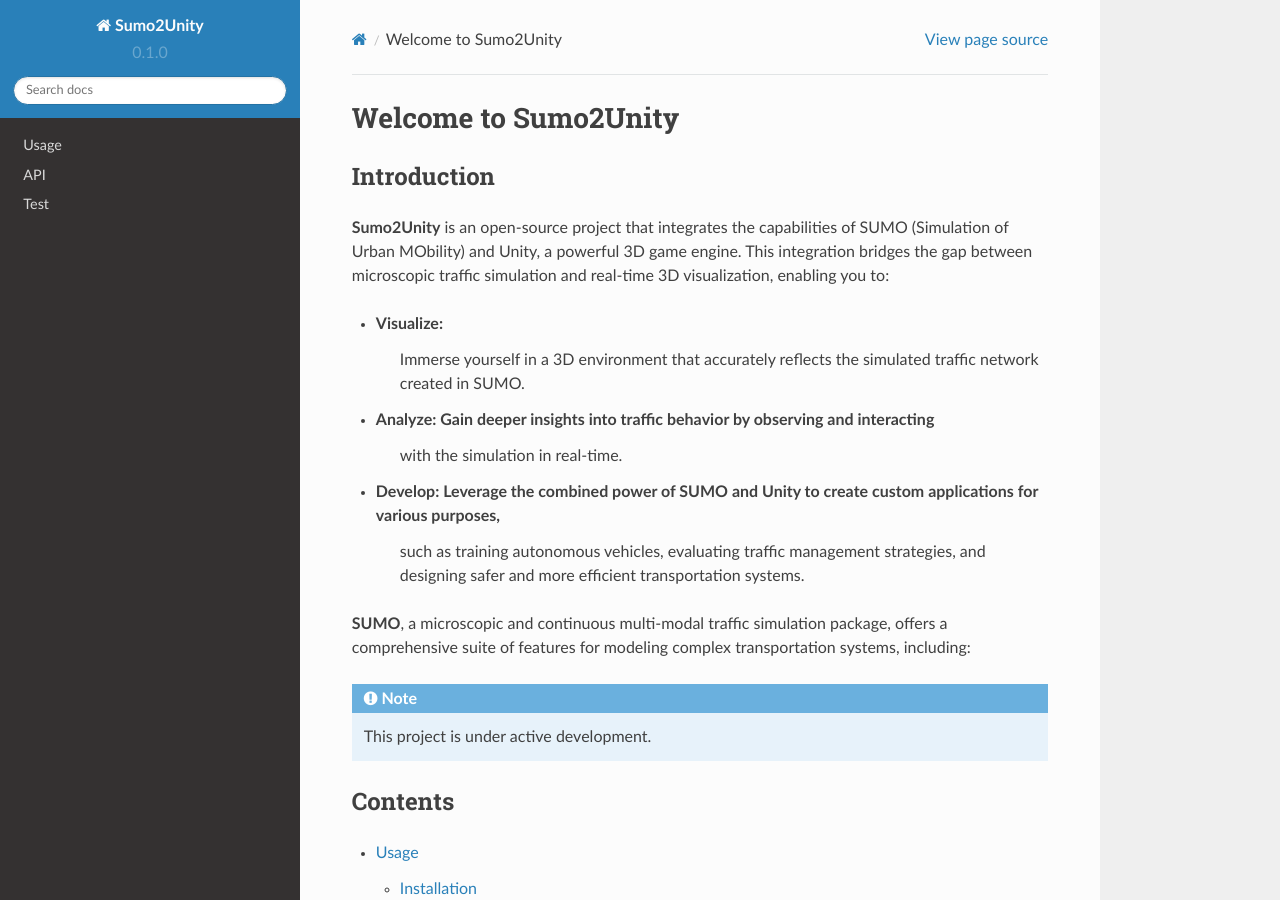
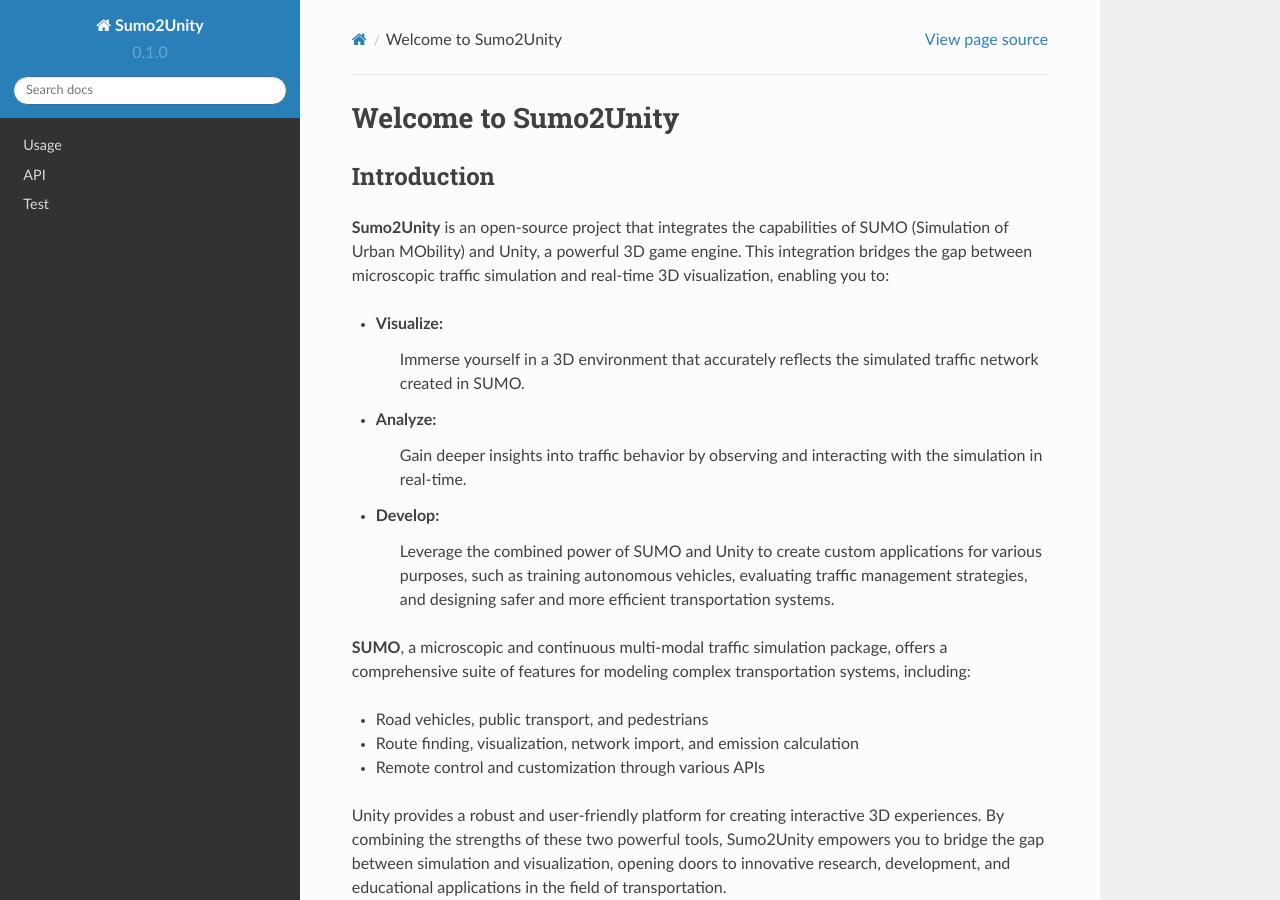
Before and after one commit to SimuTraffX-Lab/sumo2UnityDocumentation, a Sphinx documentation site: the page built from docs/source/index.rst, in a window 1280 px wide and 900 px high. Built offline with Sphinx 7.4.7 and the Read the Docs theme 2.0.0, drawn with Linux system fonts in a browser that asks for light colours.

Commit message:
Introduction update

```diff
--- a/docs/source/index.rst
+++ b/docs/source/index.rst
@@ -9,16 +9,27 @@
 enabling you to:
 
 * **Visualize**:
-    Immerse yourself in a 3D environment that accurately reflects the
-    simulated traffic network created in SUMO.
-* **Analyze**: Gain deeper insights into traffic behavior by observing and interacting
-    with the simulation in real-time.
-* **Develop**: Leverage the combined power of SUMO and Unity to create custom applications for various purposes,
-    such as training autonomous vehicles, evaluating traffic management strategies, and designing
-    safer and more efficient transportation systems.
+   Immerse yourself in a 3D environment that accurately reflects the
+   simulated traffic network created in SUMO.
+* **Analyze**:
+   Gain deeper insights into traffic behavior by observing and interacting
+   with the simulation in real-time.
+* **Develop**:
+   Leverage the combined power of SUMO and Unity to create custom applications for various purposes,
+   such as training autonomous vehicles, evaluating traffic management strategies, and designing
+   safer and more efficient transportation systems.
 
 **SUMO**, a microscopic and continuous multi-modal traffic simulation package, offers a comprehensive suite of
 features for modeling complex transportation systems, including:
+
+* Road vehicles, public transport, and pedestrians
+* Route finding, visualization, network import, and emission calculation
+* Remote control and customization through various APIs
+
+Unity provides a robust and user-friendly platform for creating interactive 3D experiences.
+By combining the strengths of these two powerful tools, Sumo2Unity empowers you to bridge
+the gap between simulation and visualization, opening doors to innovative research, development,
+and educational applications in the field of transportation.
 
 .. note::
 
```
